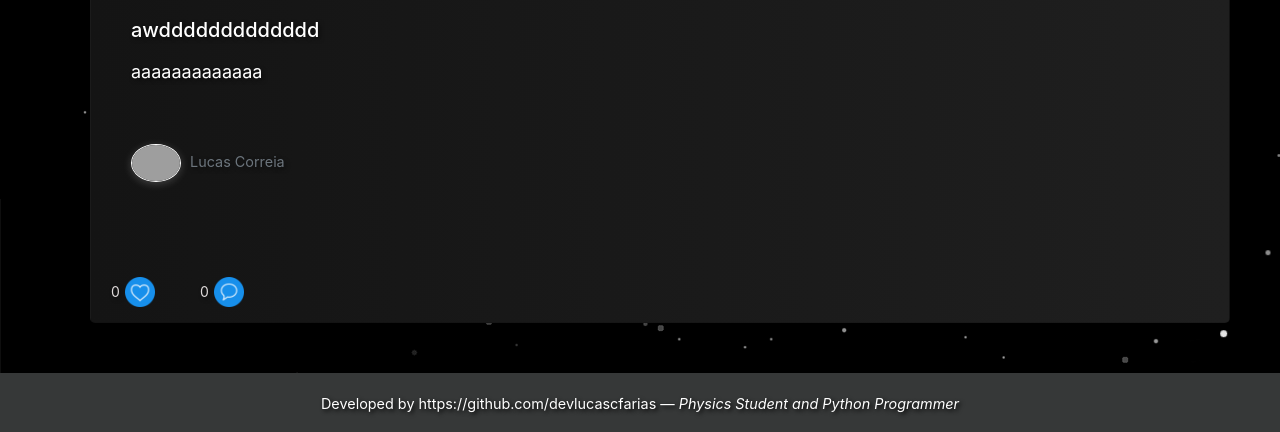
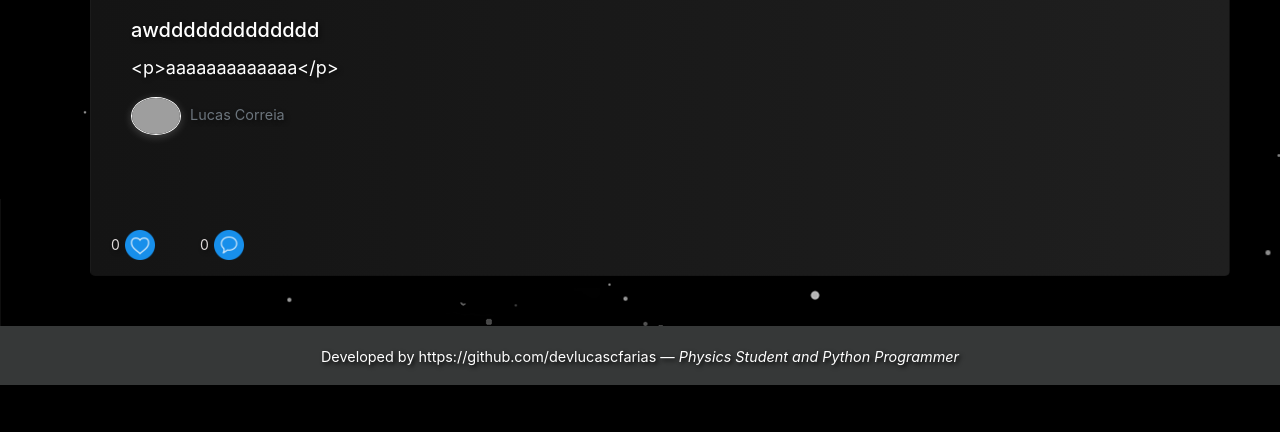
Before and after one commit to devlucascfarias/Python-Flask-SQLAlchemy-Blog, a Flask app: page /post/1 in a window 1280 px wide. Shown: the part 427-859 px from the top of the page. After the commit the page ends 812 px from the top, so only its background shows below. Run offline with Flask 3, Linux system fonts and the light colour scheme; data comes from the database, SQL or seed files in the repository; data that the repository does not hold is empty; some libraries are stand-ins or nearby versions; grey boxes are pictures that could not be loaded.

Commit message:
Update view_post.html

```diff
--- a/templates/view_post.html
+++ b/templates/view_post.html
@@ -46,7 +46,7 @@
                 <img class="post-image" src="{{ post.cover_image_url }}" alt="Post cover image">
                 <div class="card-body">
                     <h5 class="card-title">{{ post.title }}</h5>
-                    <p class="card-text">{{ post.content|replace('\n', '<br/>')|safe }}</p>
+                    <p class="card-text">{{ post.content }}</p>
                     <p class="card-text"><small class="text-muted">
                     <img class="avatar" src="{{ post.user_image }}" style="width: 50px; margin-right: 5px;">
 
```
